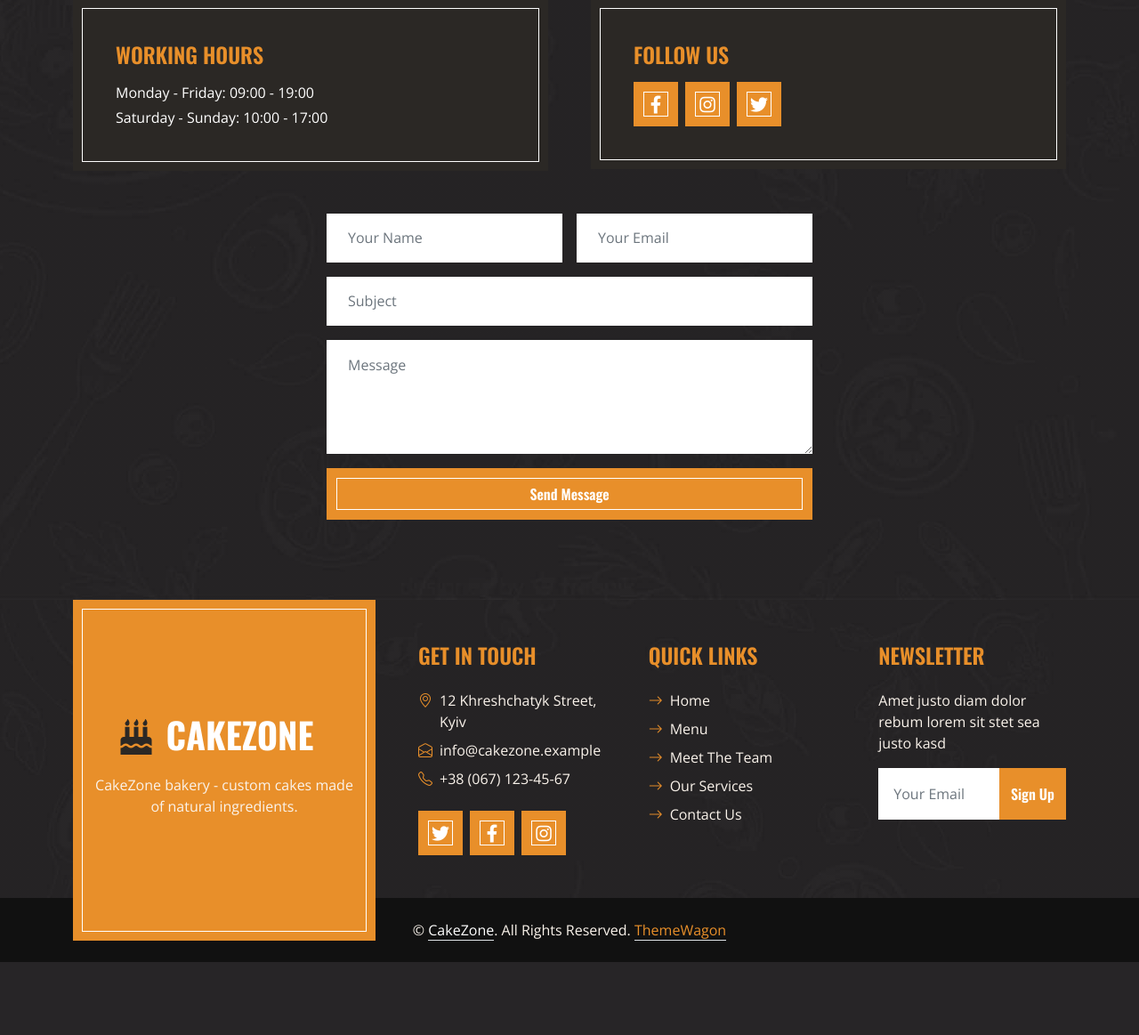
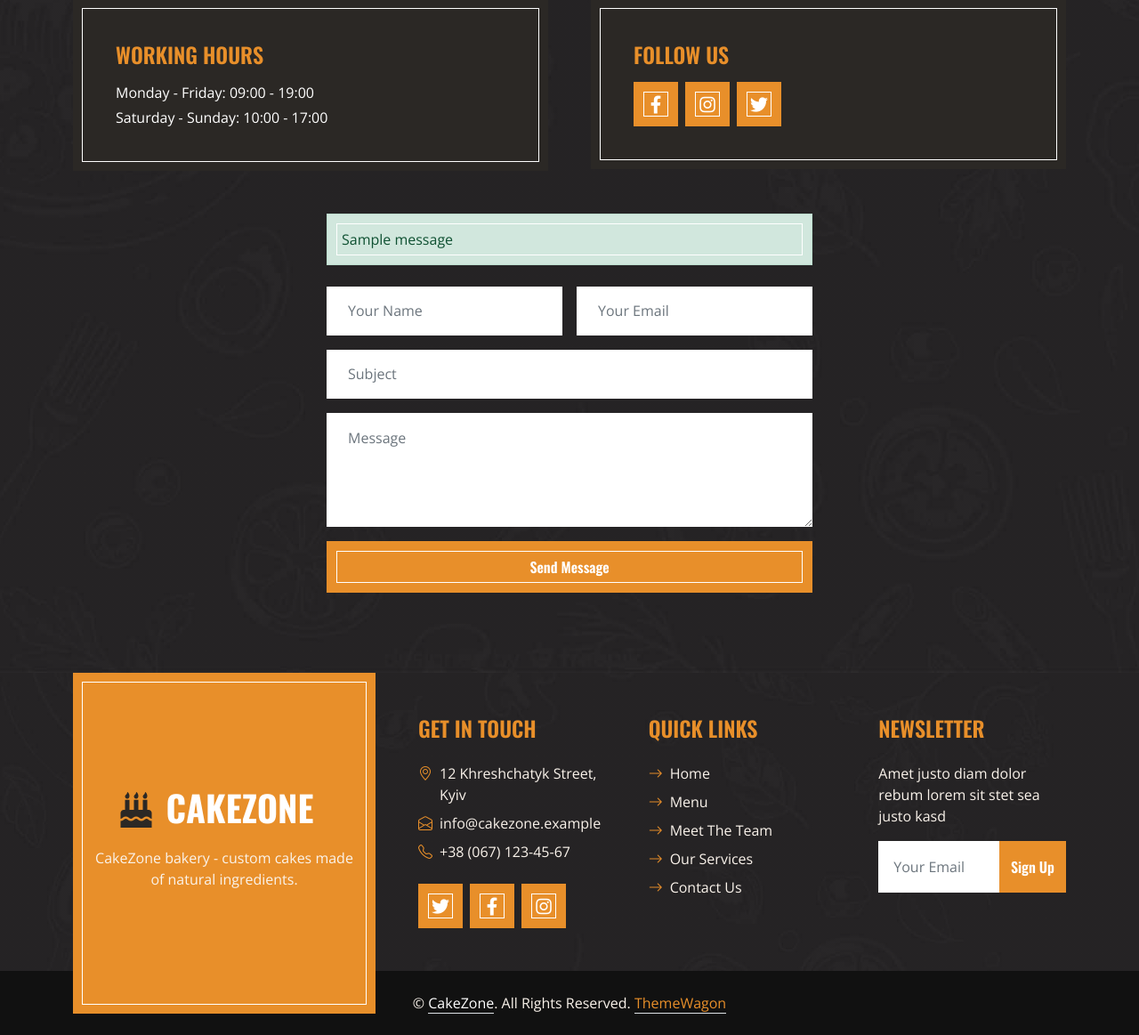
Before and after one commit to verloren812/cakezone-django, a Django app: page /contact/ in a window 1280 px wide. Shown: the part 533-1696 px from the top of the page at 89% size. Before the commit the page ends 1614 px from the top, so only its background shows below. Run offline with Django 5.2, Linux system fonts and the light colour scheme; data comes from the database, SQL or seed files in the repository; tables that the repository leaves empty hold one stand-in row (values such as "Sample post"); one stand-in notice (Sample message) is shown; some libraries are stand-ins or nearby versions.

Commit message:
Add working feedback form on the Contact Us page

```diff
--- /dev/null
+++ b/contact/forms.py
@@ -0,0 +1,31 @@
+"""Form of the Contact Us page."""
+
+from django import forms
+from django.utils.translation import gettext_lazy as _
+
+from .models import ContactMessage
+
+# Bootstrap classes of the template, so the form looks like the rest of the page.
+INPUT_ATTRS = {"class": "form-control bg-light border-0 px-4", "style": "height: 55px;"}
+TEXTAREA_ATTRS = {"class": "form-control bg-light border-0 px-4 py-3", "rows": 4}
+
+
+class ContactMessageForm(forms.ModelForm):
+    """Creates a ContactMessage record from the data of the page form."""
+
+    class Meta:
+        model = ContactMessage
+        fields = ["name", "email", "subject", "message"]
+        widgets = {
+            "name": forms.TextInput(attrs=INPUT_ATTRS | {"placeholder": _("Your Name")}),
+            "email": forms.EmailInput(attrs=INPUT_ATTRS | {"placeholder": _("Your Email")}),
+            "subject": forms.TextInput(attrs=INPUT_ATTRS | {"placeholder": _("Subject")}),
+            "message": forms.Textarea(attrs=TEXTAREA_ATTRS | {"placeholder": _("Message")}),
+        }
+
+    def clean_message(self):
+        """Rejects messages that are too short to be a real request."""
+        message = self.cleaned_data["message"].strip()
+        if len(message) < 10:
+            raise forms.ValidationError(_("Please describe your request in more detail."))
+        return message
--- a/contact/models.py
+++ b/contact/models.py
@@ -29,3 +29,23 @@ class ContactInfo(models.Model):
 
     def __str__(self):
         return "Contacts: " + self.office_address
+
+
+class ContactMessage(models.Model):
+    """A message sent through the form on the Contact Us page."""
+
+    name = models.CharField("name", max_length=100)
+    email = models.EmailField("email")
+    subject = models.CharField("subject", max_length=150)
+    message = models.TextField("message")
+
+    created_at = models.DateTimeField("received at", auto_now_add=True)
+    is_processed = models.BooleanField("processed", default=False)
+
+    class Meta:
+        verbose_name = "message from the form"
+        verbose_name_plural = "messages from the form"
+        ordering = ["-created_at"]
+
+    def __str__(self):
+        return "%s - %s" % (self.name, self.subject)
--- a/contact/templates/contact/contact_us.html
+++ b/contact/templates/contact/contact_us.html
@@ -56,19 +56,30 @@
 
             <div class="row justify-content-center">
                 <div class="col-lg-6">
-                    <form>
+                    {% if messages %}
+                        {% for message in messages %}
+                            <div class="alert alert-success border-inner rounded-0 mb-4" role="alert">{{ message }}</div>
+                        {% endfor %}
+                    {% endif %}
+
+                    <form method="post" novalidate>
+                        {% csrf_token %}
                         <div class="row g-3">
                             <div class="col-sm-6">
-                                <input type="text" class="form-control bg-light border-0 px-4" placeholder="{% trans 'Your Name' %}" style="height: 55px;">
+                                {{ form.name }}
+                                {% for error in form.name.errors %}<div class="text-danger small mt-1">{{ error }}</div>{% endfor %}
                             </div>
                             <div class="col-sm-6">
-                                <input type="email" class="form-control bg-light border-0 px-4" placeholder="{% trans 'Your Email' %}" style="height: 55px;">
+                                {{ form.email }}
+                                {% for error in form.email.errors %}<div class="text-danger small mt-1">{{ error }}</div>{% endfor %}
                             </div>
                             <div class="col-sm-12">
-                                <input type="text" class="form-control bg-light border-0 px-4" placeholder="{% trans 'Subject' %}" style="height: 55px;">
+                                {{ form.subject }}
+                                {% for error in form.subject.errors %}<div class="text-danger small mt-1">{{ error }}</div>{% endfor %}
                             </div>
                             <div class="col-sm-12">
-                                <textarea class="form-control bg-light border-0 px-4 py-3" rows="4" placeholder="{% trans 'Message' %}"></textarea>
+                                {{ form.message }}
+                                {% for error in form.message.errors %}<div class="text-danger small mt-1">{{ error }}</div>{% endfor %}
                             </div>
                             <div class="col-sm-12">
                                 <button class="btn btn-primary border-inner w-100 py-3" type="submit">{% trans "Send Message" %}</button>
--- a/contact/views.py
+++ b/contact/views.py
@@ -1,11 +1,24 @@
-from django.shortcuts import render
+from django.contrib import messages
+from django.shortcuts import redirect, render
+from django.utils.translation import gettext as _
 
+from .forms import ContactMessageForm
 from .models import ContactInfo
 
 
 def index(request):
-    """Contact Us page: the contact information of the establishment."""
+    """Contact Us page: the contact information and the feedback form."""
+    if request.method == "POST":
+        form = ContactMessageForm(request.POST)
+        if form.is_valid():
+            form.save()
+            messages.success(request, _("Thank you! We have received your message."))
+            return redirect("contact:index")
+    else:
+        form = ContactMessageForm()
+
     context = {
         "contact_info": ContactInfo.objects.filter(is_active=True).first(),
+        "form": form,
     }
     return render(request, "contact/contact_us.html", context)
```
Also changed, not shown: contact/admin.py (+12 -1 lines), contact/migrations/0002_contactmessage.py (added).
